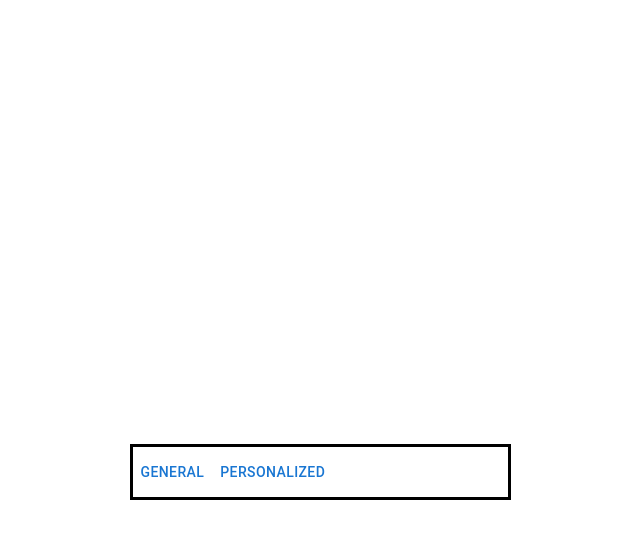
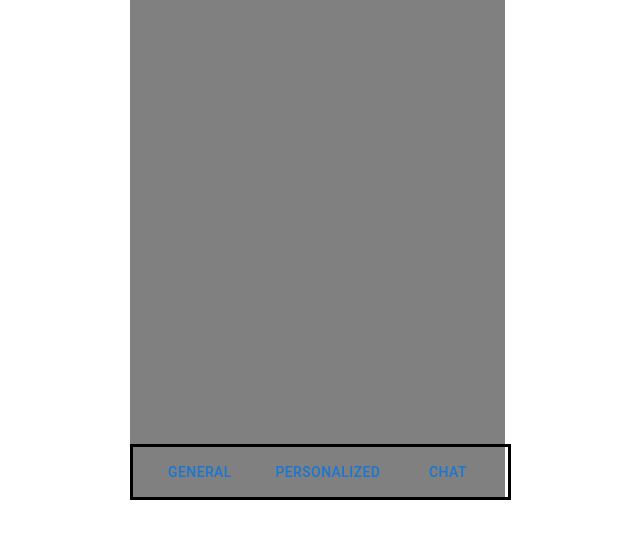
Before and after one commit to 394-w24/FitNU, a React (Vite) app: page /Chat in a window 1280 px wide. Shown: the top 538 px of the page, without its empty margins (323-963 px from the left). Built offline with nearby package versions, Linux system fonts and the light colour scheme.

Commit message:
working on the navbar

```diff
--- a/src/App.css
+++ b/src/App.css
@@ -4,4 +4,5 @@
   height: 500px;
   max-width: 375px;
   position: relative;
+  background-color: grey;
 }
--- a/src/components/Chat.jsx
+++ b/src/components/Chat.jsx
@@ -1,5 +1,5 @@
 const Chat = () => {
-  return <div></div>;
+  return <div className="chat"></div>;
 };
 
 export default Chat;
--- a/src/components/GeneralView.jsx
+++ b/src/components/GeneralView.jsx
@@ -1,7 +1,5 @@
-import { defer } from "react-router-dom";
-
 const GeneralView = () => {
-  return <div></div>;
+  return <div className="general-view"></div>;
 };
 
 export default GeneralView;
--- a/src/components/Navbar.css
+++ b/src/components/Navbar.css
@@ -6,4 +6,5 @@
   border: solid;
   display: flex;
   align-items: center;
+  justify-content: space-evenly;
 }
--- a/src/components/Navbar.jsx
+++ b/src/components/Navbar.jsx
@@ -20,6 +20,9 @@ const Navbar = () => {
       >
         Personalized
       </Button>
+      <Button variant="text" color="primary" onClick={() => navigate("/Chat")}>
+        Chat
+      </Button>
     </div>
   );
 };
--- a/src/components/PersonalizedView.jsx
+++ b/src/components/PersonalizedView.jsx
@@ -1,5 +1,5 @@
 const PersonalizedView = () => {
-  return <div></div>;
+  return <div className="personalized-view"></div>;
 };
 
 export default PersonalizedView;
```
